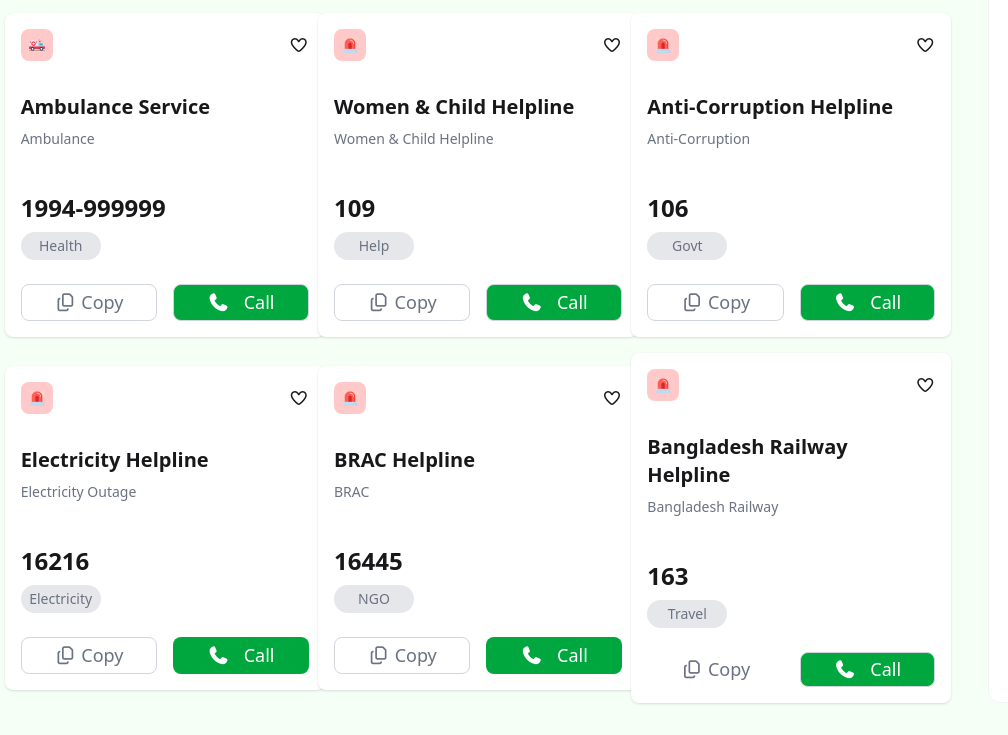
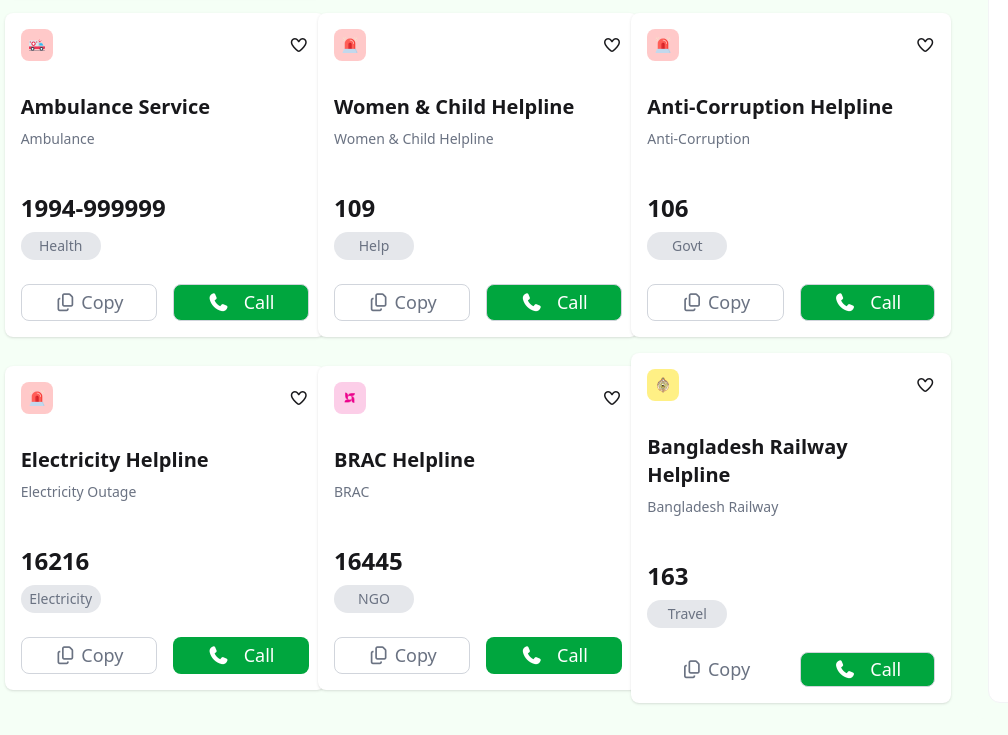
Before and after one commit to LightbornRakib/emergency-hotline, a plain HTML site: page index.html in a window 1280 px wide. Shown: the part 671-1406 px from the top of the page, without its empty margins (0-1008 px from the left). Drawn offline with nearby package versions, Linux system fonts and the light colour scheme.

Commit message:
Initial commit

```diff
--- a/index.html
+++ b/index.html
@@ -276,8 +276,8 @@ Service</p>
 
 <div class="card w-80 bg-base-100 card-xl shadow-sm">
   <div class="flex justify-between p-4 items-center ">
-    <div class="bg-red-200 inline-block p-2 rounded-lg ">
-<img src="assets/emergency.png" alt="" class="w-[2vh]"></div>
+    <div class="bg-pink-200 inline-block p-2 rounded-lg ">
+<img src="assets/brac.png" alt="" class="w-[2vh]"></div>
 <i class="fa-regular fa-heart" id="love7"></i>
 
 
@@ -307,8 +307,8 @@ Service</p>
 
 <div class="card w-80 bg-base-100 card-xl shadow-sm">
   <div class="flex justify-between p-4 items-center ">
-    <div class="bg-red-200 inline-block p-2 rounded-lg ">
-<img src="assets/emergency.png" alt="" class="w-[2vh]"></div>
+    <div class="bg-yellow-200 inline-block p-2 rounded-lg ">
+<img src="assets/Bangladesh-Railway.png" alt="" class="w-[2vh]"></div>
 <i class="fa-regular fa-heart" id="love9"></i>
 
 
```
Also changed, not shown: 1 other file.
